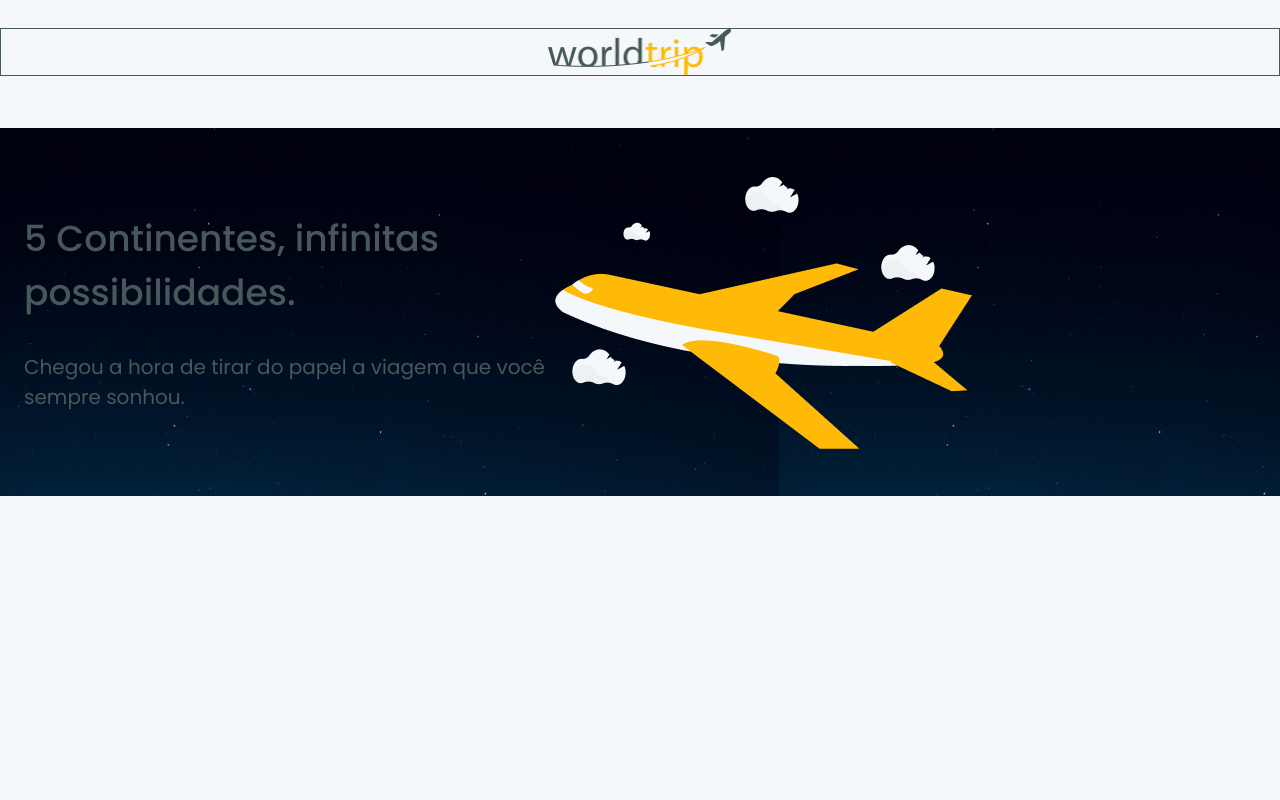
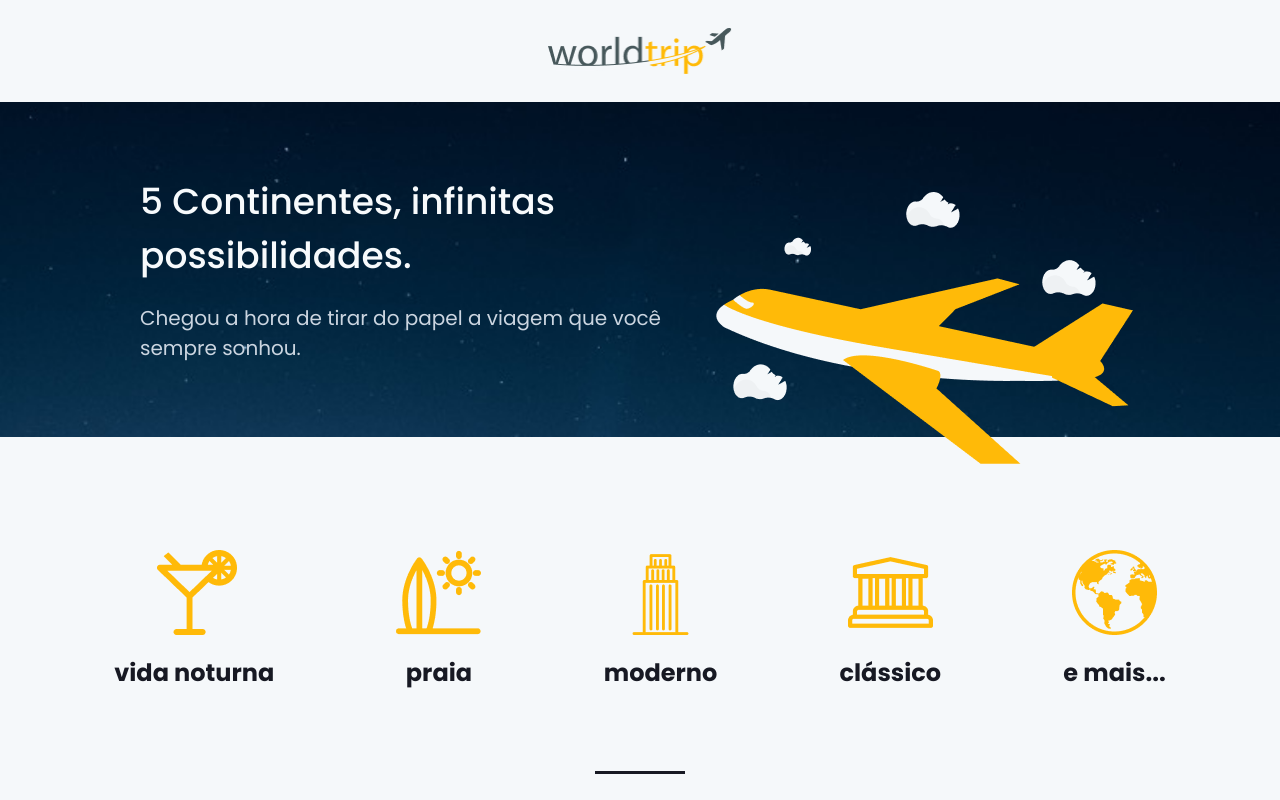
Before and after one commit to gw-rodrigues/ignite-03-reactjs-worldtrip, a Next.js app: page / in a window 1280 px wide. Built offline with nearby package versions, Linux system fonts and the light colour scheme.

Commit message:
UPDT building page structure

```diff
--- a/src/components/Header/index.tsx
+++ b/src/components/Header/index.tsx
@@ -7,15 +7,7 @@ interface HeaderProps {
 
 export function Header({ continent }: HeaderProps) {
   return (
-    <Flex
-      w="100%"
-      my="7 "
-      maxWidth={1440}
-      mx="auto"
-      px="4"
-      border="1px"
-      alignItems="center"
-    >
+    <Flex w="100%" my="7 " maxWidth={1440} mx="auto" px="4" alignItems="center">
       {continent !== "home" ? (
         <Button position="absolute" marginLeft="3rem">
           <Image src="/back.png" alt="Back to home" />
--- a/src/pages/index.tsx
+++ b/src/pages/index.tsx
@@ -1,35 +1,135 @@
-import { Box, Flex, Image, Stack, Text } from "@chakra-ui/react";
+import {
+  Box,
+  Flex,
+  HStack,
+  Image,
+  Stack,
+  Text,
+  Center,
+  Divider,
+} from "@chakra-ui/react";
 import { Header } from "../components/Header";
 
 export default function Home() {
   return (
-    <Flex w="100vw" height="100vh" align="center" flexDirection="column">
+    <Flex w="100vw" height="100vh" flexDirection="column" margin="auto">
       <Header continent="home" />
+      <Box w="100%" h="368.21px" position="relative">
         <Flex
+          flexDir="column"
           w="100%"
-        h="368.21px"
-        my="6"
-        maxWidth={1440}
-        mx="auto"
-        px="6"
-        backgroundImage="/sky.jpeg"
-        alignItems="center"
+          h="335px"
+          bg="#fff 10% 25% url('/sky.jpeg') no-repeat"
+          bgSize="cover"
+          justifyContent="center"
+          alignContent="center"
         >
-        <Flex flexDir="column" maxW="524px">
-          <Text fontWeight="500" fontSize="36px" lineHeight="54px">
+          <Stack m="auto" w="100%" maxW={1440} position="relative">
+            <Box maxW="524px" marginLeft="8.75rem">
+              <Text
+                fontWeight="500"
+                fontSize="36px"
+                lineHeight="54px"
+                color="gray.50"
+              >
                 5 Continentes, infinitas possibilidades.
               </Text>
               <Text
                 fontWeight="400"
                 fontSize="20px"
                 lineHeight="30px"
-            marginTop="2rem"
+                marginTop="1.25rem"
+                color="gray.300"
               >
                 Chegou a hora de tirar do papel a viagem que você sempre sonhou.
               </Text>
+            </Box>
+            <Image
+              position="absolute"
+              bottom="-110.21px"
+              right="8.75rem"
+              src="/airplane.png"
+              alt="Banner home"
+            />
+          </Stack>
         </Flex>
-        <Image src="/airplane.png" alt="Banner home" />
+      </Box>
+      <HStack
+        w="100%"
+        maxW={1440}
+        my="5rem"
+        mx="auto"
+        justifyContent="space-evenly"
+      >
+        <Flex flexDir="column" alignItems="center">
+          <Image maxW="85px" maxH="85px" src="/cocktail.png" alt="cocktail" />
+          <Text
+            fontWeight="600"
+            fontSize="24px"
+            lineHeight="36px"
+            marginTop="1.25rem"
+            color="gray.900"
+          >
+            vida noturna
+          </Text>
         </Flex>
+        <Flex flexDir="column" alignItems="center">
+          <Image maxW="85px" maxH="85px" src="/surf.png" alt="cocktail" />
+          <Text
+            fontWeight="600"
+            fontSize="24px"
+            lineHeight="36px"
+            marginTop="1.25rem"
+            color="gray.900"
+          >
+            praia
+          </Text>
+        </Flex>
+        <Flex flexDir="column" alignItems="center">
+          <Image maxW="85px" maxH="85px" src="/building.png" alt="cocktail" />
+          <Text
+            fontWeight="600"
+            fontSize="24px"
+            lineHeight="36px"
+            marginTop="1.25rem"
+            color="gray.900"
+          >
+            moderno
+          </Text>
+        </Flex>
+        <Flex flexDir="column" alignItems="center">
+          <Image maxW="85px" maxH="85px" src="/museum.png" alt="cocktail" />
+          <Text
+            fontWeight="600"
+            fontSize="24px"
+            lineHeight="36px"
+            marginTop="1.25rem"
+            color="gray.900"
+          >
+            clássico
+          </Text>
+        </Flex>
+        <Flex flexDir="column" alignItems="center">
+          <Image maxW="85px" maxH="85px" src="/earth.png" alt="cocktail" />
+          <Text
+            fontWeight="600"
+            fontSize="24px"
+            lineHeight="36px"
+            marginTop="1.25rem"
+            color="gray.900"
+          >
+            e mais...
+          </Text>
+        </Flex>
+      </HStack>
+      <Divider
+        w={90}
+        h={0}
+        mx="auto"
+        opacity="1"
+        borderColor="gray.900"
+        borderBottomWidth="3px"
+      />
     </Flex>
   );
 }
--- a/src/styles/theme.ts
+++ b/src/styles/theme.ts
@@ -4,6 +4,7 @@ export const theme = extendTheme({
   colors: {
     brand: {
       "gray-50": "#F5F8FA",
+      "gray-300": "#DADADA",
       "gray-900": "#47585B",
     },
   },
```
Lines whose indentation alone changed are shown as unchanged.
